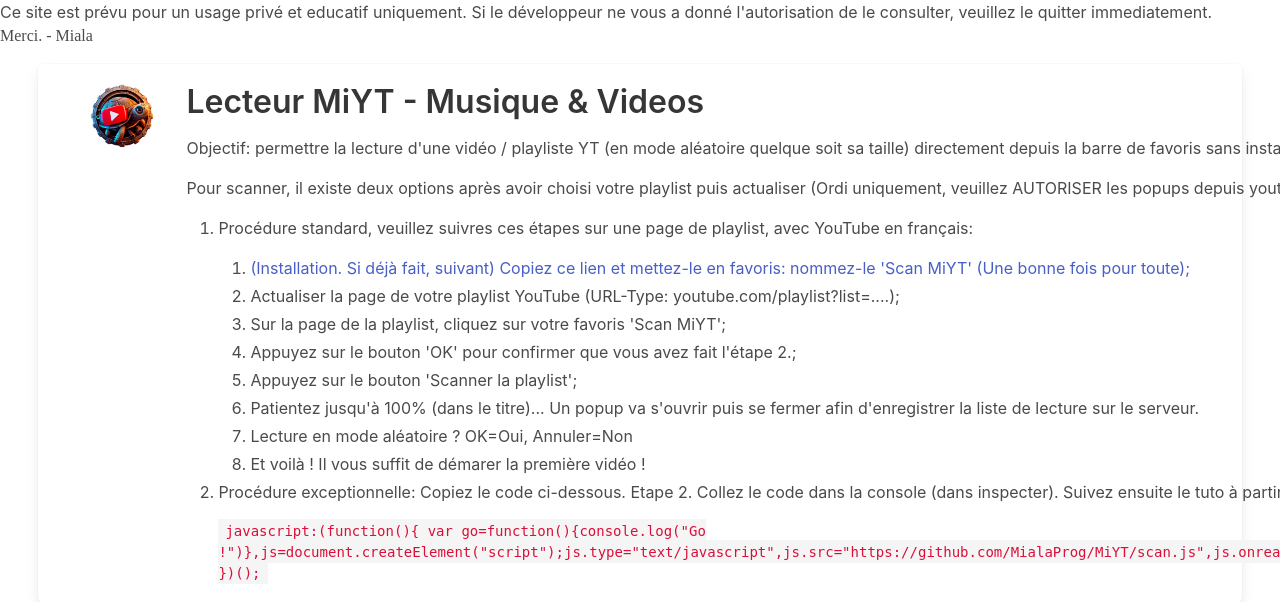
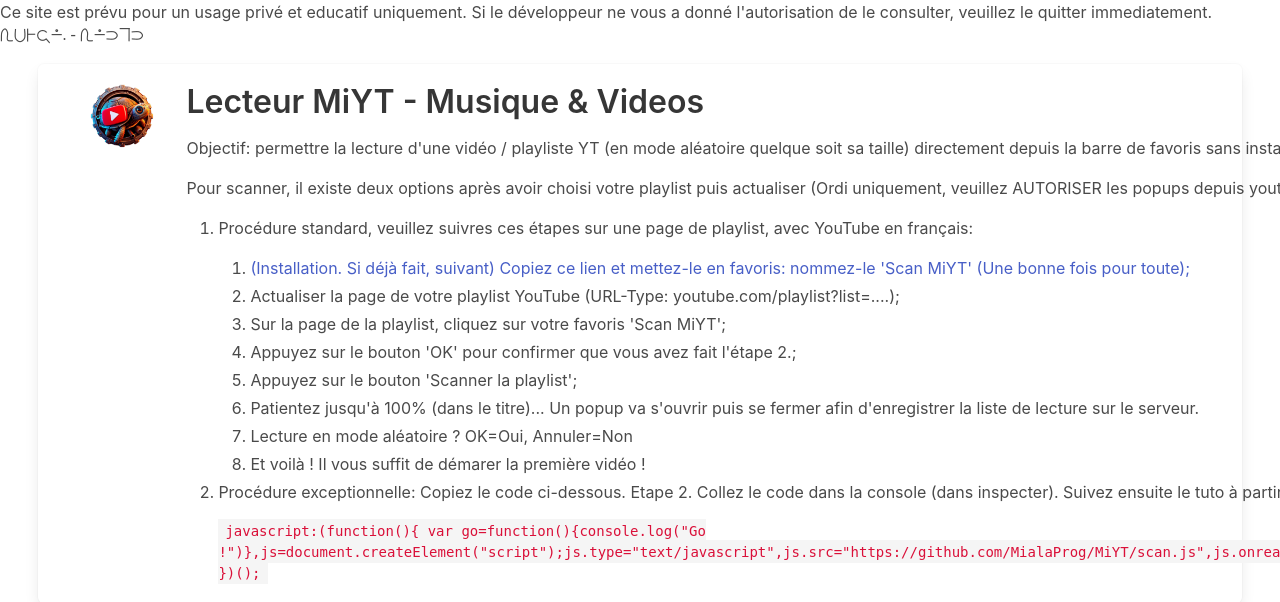
Before and after one commit to MialaProg/MiYT, a PHP site: page / in a window 1280 px wide; the page is wider, and only the part inside the window is pictured. Shown: the top 602 px of that part. Run offline with PHP 8.4, Linux system fonts and the light colour scheme; some web fonts are replaced.

Commit message:
bugfix ext

```diff
--- a/ext/fonts.css
+++ b/ext/fonts.css
@@ -4,7 +4,7 @@
   font-family: 'Material Symbols Outlined';
   font-style: normal;
   font-weight: 400;
-  src: url(https://mialaprog.github.io/MiYT/lib/outlined.icon_font.fonts.google.woff2) format('woff2');
+  src: url(https://mialaprog.github.io/MiYT/ext/outlined.icon_font.fonts.google.woff2) format('woff2');
 }
 
 .material-symbols-outlined {
@@ -26,7 +26,7 @@
 
 @font-face {
   font-family: "MiFont";
-  src: url(https://mialaprog.github.io/MiYT/lib/MyfontV120-Regular.ttf) format('truetype');
+  src: url(https://mialaprog.github.io/MiYT/ext/MyfontV120-Regular.ttf) format('truetype');
 }
 
 .MiFont {
--- a/server/add.php
+++ b/server/add.php
@@ -5,6 +5,9 @@
 ini_set('display_errors', 1);
 ini_set('display_startup_errors', 1);
 error_reporting(E_ALL);
+
+// header("Access-Control-Allow-Origin: https://www.youtube.com, https://www.google.com");
+header("Access-Control-Allow-Origin: *");
 
 echo "<!DOCTYPE html>
 <html>
```
